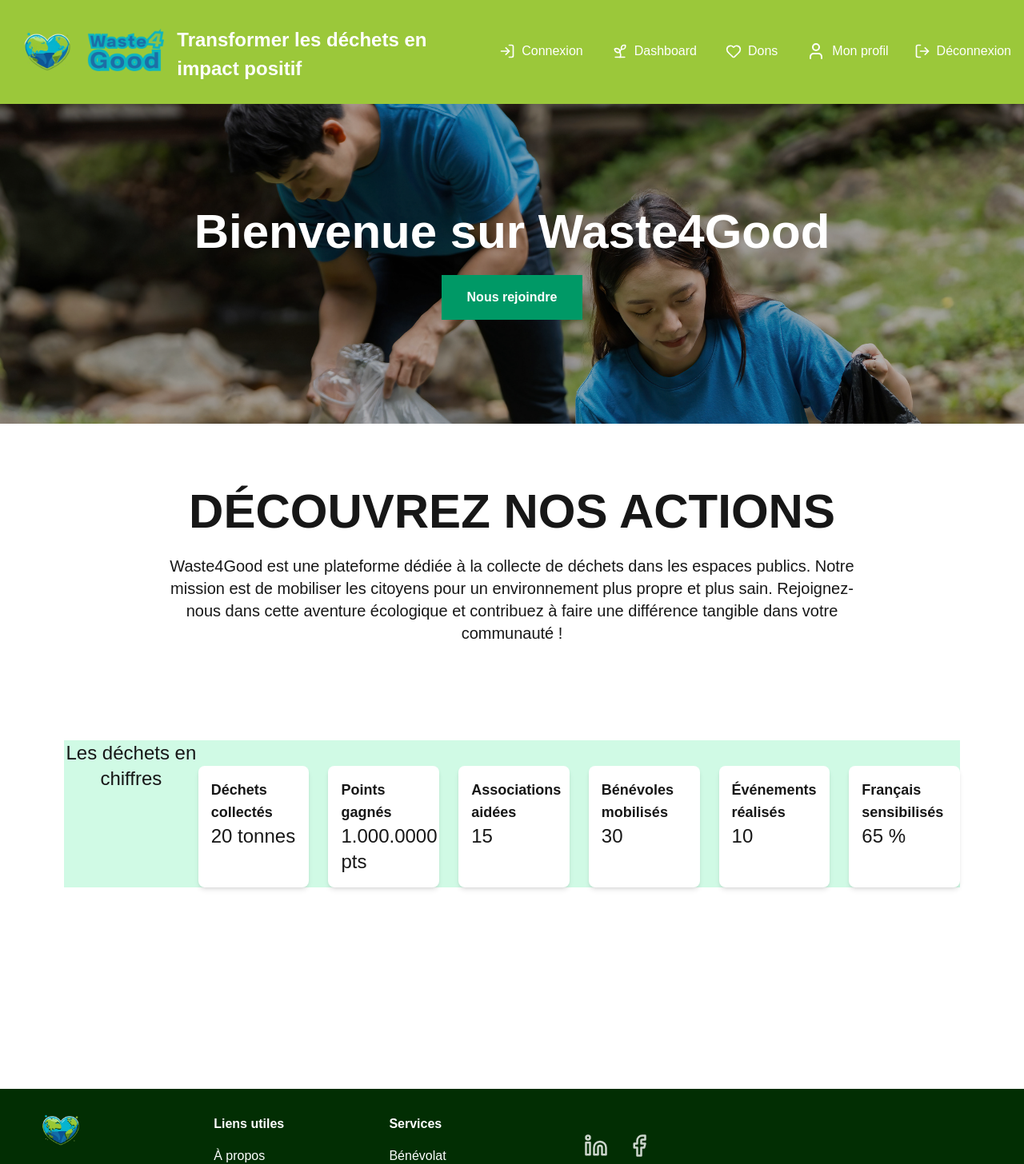
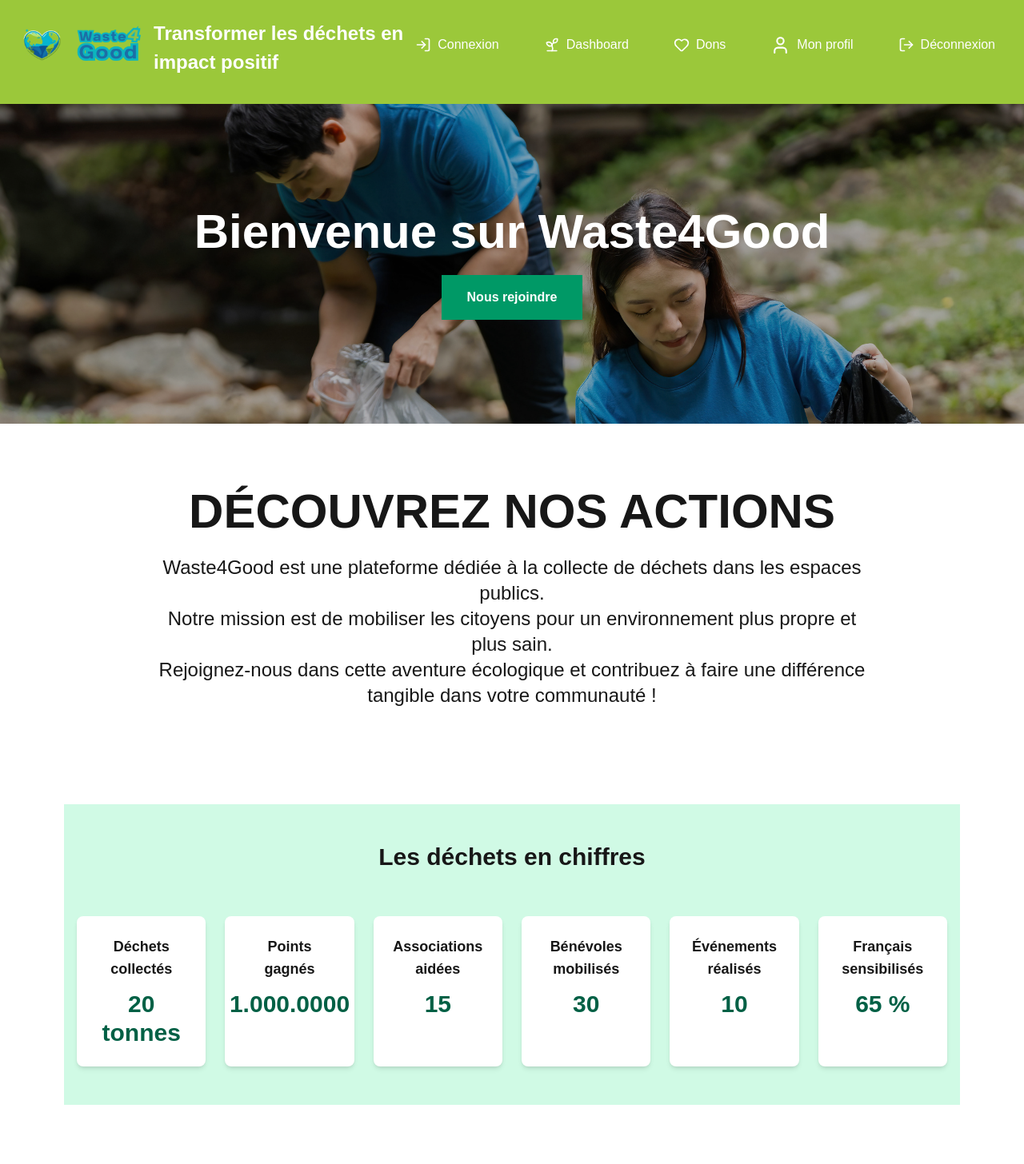
Before and after one commit to EvaTP/Waste4Good, a Next.js app in the folder waste4good-front/: page / in a window 1280 px wide. Shown: the top 1456 px of the page at 80% size. Built offline with nearby package versions, Linux system fonts and the light colour scheme; no server answers.

Commit message:
add(PartnersGrid component) & update(homepage)

```diff
--- a/waste4good-front/src/app/donate/page.js
+++ b/waste4good-front/src/app/donate/page.js
@@ -57,7 +57,7 @@
   return (
     <>
       {/* Banner */}
-      <div className="relative w-full h-[350px]">
+      <div className="relative w-full h-87.5">
         <Image
           src="/images/banner-page-donate.png"
           alt="Banner page donations associations"
--- /dev/null
+++ b/waste4good-front/src/app/general-components/PartnersGrid.js
@@ -0,0 +1,62 @@
+"use client";
+
+import Image from "next/image";
+import { useEffect, useState } from "react";
+
+export default function PartnersGrid() {
+  const [associations, setAssociations] = useState([]);
+  const [loading, setLoading] = useState(true);
+
+  useEffect(() => {
+    async function fetchAssociations() {
+      try {
+        const response = await fetch(
+          "https://waste4good-back.vercel.app/associations",
+        );
+        const data = await response.json();
+        setAssociations(data.slice(0, 8)); // on limite à 8 partenaires
+      } catch (error) {
+        console.error("Erreur chargement partenaires :", error);
+      } finally {
+        setLoading(false);
+      }
+    }
+
+    fetchAssociations();
+  }, []);
+
+  if (loading) {
+    return <p className="text-center text-lg">Chargement des partenaires…</p>;
+  }
+
+  return (
+    <section className="mt-32 mb-24 bg-green-800 py-16">
+      <div className="max-w-7xl mx-auto px-4">
+        <h2 className="text-white text-3xl md:text-4xl font-semibold text-center mb-12">
+          Nos partenaires
+        </h2>
+
+        <div className="grid grid-cols-2 sm:grid-cols-3 md:grid-cols-4 gap-8">
+          {associations.map((association) => (
+            <div
+              key={association.id}
+              className="bg-white rounded-xl shadow-md p-6 flex flex-col items-center text-center hover:scale-105 transition-transform duration-300"
+            >
+              {association.imageUrl && (
+                <Image
+                  src={association.imageUrl}
+                  alt={association.name}
+                  width={160}
+                  height={100}
+                  className="object-contain mb-4"
+                />
+              )}
+
+              <h3 className="text-lg font-semibold">{association.name}</h3>
+            </div>
+          ))}
+        </div>
+      </div>
+    </section>
+  );
+}
--- a/waste4good-front/src/app/page.js
+++ b/waste4good-front/src/app/page.js
@@ -1,4 +1,5 @@
 import Image from "next/image";
+import PartnersGrid from "@/app/general-components/PartnersGrid";
 
 export default function Home() {
   return (
@@ -29,53 +30,56 @@
       </div>
 
       {/* Contenu de page */}
-      <main className="min-h-dvh px-8 sm:px-20 py-12">
+      <main className="min-h-dvh sm:px-20 py-12">
         <h2 className="text-6xl font-bold text-center mt-8 mb-6">
           DÉCOUVREZ NOS ACTIONS
         </h2>
 
         <div>
-          <p className="text-xl text-center max-w-4xl mx-auto">
+          <p className="text-2xl text-center max-w-4xl mx-auto">
             Waste4Good est une plateforme dédiée à la collecte de déchets dans
-            les espaces publics. Notre mission est de mobiliser les citoyens
-            pour un environnement plus propre et plus sain. Rejoignez-nous dans
-            cette aventure écologique et contribuez à faire une différence
-            tangible dans votre communauté !
+            les espaces publics. <br />
+            Notre mission est de mobiliser les citoyens pour un environnement
+            plus propre et plus sain. <br />
+            Rejoignez-nous dans cette aventure écologique et contribuez à faire
+            une différence tangible dans votre communauté !
           </p>
         </div>
 
-        <div className="mt-30 mb-20 flex justify-center bg-emerald-100">
-          <p className="text-2xl text-center max-w-4xl mx-auto">
+        <div className="mt-30 mb-20 flex flex-col items-center bg-emerald-100">
+          <p className="text-3xl text-center font-bold mt-12 mb-6 max-w-4xl mx-auto">
             Les déchets en chiffres
           </p>
 
-          <div className="grid grid-cols-1 md:grid-cols-2 lg:grid-cols-6 gap-6 mt-8">
-            <div className="bg-white p-4 rounded-lg shadow-md">
+          <div className="grid grid-cols-1 md:grid-cols-2 lg:grid-cols-6 gap-6 mt-8 mb-12 px-4">
+            <div className="bg-white p-6 rounded-lg shadow-md flex flex-col items-center text-center gap-3">
               <h3 className="text-lg font-semibold">Déchets collectés</h3>
-              <p className="text-2xl">20 tonnes</p>
+              <p className="text-3xl font-bold text-emerald-800">20 tonnes</p>
             </div>
-            <div className="bg-white p-4 rounded-lg shadow-md">
+            <div className="bg-white p-6 rounded-lg shadow-md flex flex-col items-center text-center gap-3">
               <h3 className="text-lg font-semibold">Points gagnés</h3>
-              <p className="text-2xl">1.000.0000 pts</p>
+              <p className="text-3xl font-bold text-emerald-800">1.000.0000</p>
             </div>
-            <div className="bg-white p-4 rounded-lg shadow-md">
+            <div className="bg-white p-6 rounded-lg shadow-md flex flex-col items-center text-center gap-3">
               <h3 className="text-lg font-semibold">Associations aidées</h3>
-              <p className="text-2xl">15</p>
+              <p className="text-3xl font-bold text-emerald-800">15</p>
             </div>
-            <div className="bg-white p-4 rounded-lg shadow-md">
+            <div className="bg-white p-6 rounded-lg shadow-md flex flex-col items-center text-center gap-3">
               <h3 className="text-lg font-semibold">Bénévoles mobilisés</h3>
-              <p className="text-2xl">30</p>
+              <p className="text-3xl font-bold text-emerald-800">30</p>
             </div>
-            <div className="bg-white p-4 rounded-lg shadow-md">
+            <div className="bg-white p-6 rounded-lg shadow-md flex flex-col items-center text-center gap-3">
               <h3 className="text-lg font-semibold">Événements réalisés</h3>
-              <p className="text-2xl">10</p>
+              <p className="text-3xl font-bold text-emerald-800">10</p>
             </div>
-            <div className="bg-white p-4 rounded-lg shadow-md">
+            <div className="bg-white p-6 rounded-lg shadow-md flex flex-col items-center text-center gap-3">
               <h3 className="text-lg font-semibold">Français sensibilisés</h3>
-              <p className="text-2xl">65 %</p>
+              <p className="text-3xl font-bold text-emerald-800">65 %</p>
             </div>
           </div>
         </div>
+
+        <PartnersGrid />
       </main>
     </>
   );
--- a/waste4good-front/src/app/styles/layout.module.css
+++ b/waste4good-front/src/app/styles/layout.module.css
@@ -278,15 +278,14 @@
 
 /* Container : sépare gauche / droite */
 .NavBar_container {
-  max-width: 1400px;
+  /* max-width: 1400px; */
   width: 100%;
-  /* margin: 0 auto; */
+  margin: 0 auto;
   padding: 0 24px;
   display: flex;
   justify-content: space-between;
   align-items: center;
   /* flex-wrap: wrap; */
-  gap: 0.5rem;
 }
 
 /* Bloc gauche : logo + titre */
@@ -294,21 +293,22 @@
   display: flex;
   align-items: center;
   gap: 1rem;
-  /* flex-shrink: 0;  Empêche le rétrécissement excessif */
+  flex-grow: 1;
 }
 
-.NavBar_title {
+/* .NavBar_title {
   font-size: 2rem;
   font-weight: 800;
   color: #1d6ea6;
-}
+} */
 
 /* Bloc droit : liens */
 .NavBar_right {
   display: flex;
-  align-items: right;
+  align-items: center;
   gap: 1.5rem;
   /* margin-left: auto; */
+  flex-shrink: 0; /* Ne rétrécit pas */
 }
 
 /* Liens de la navbar */
```
